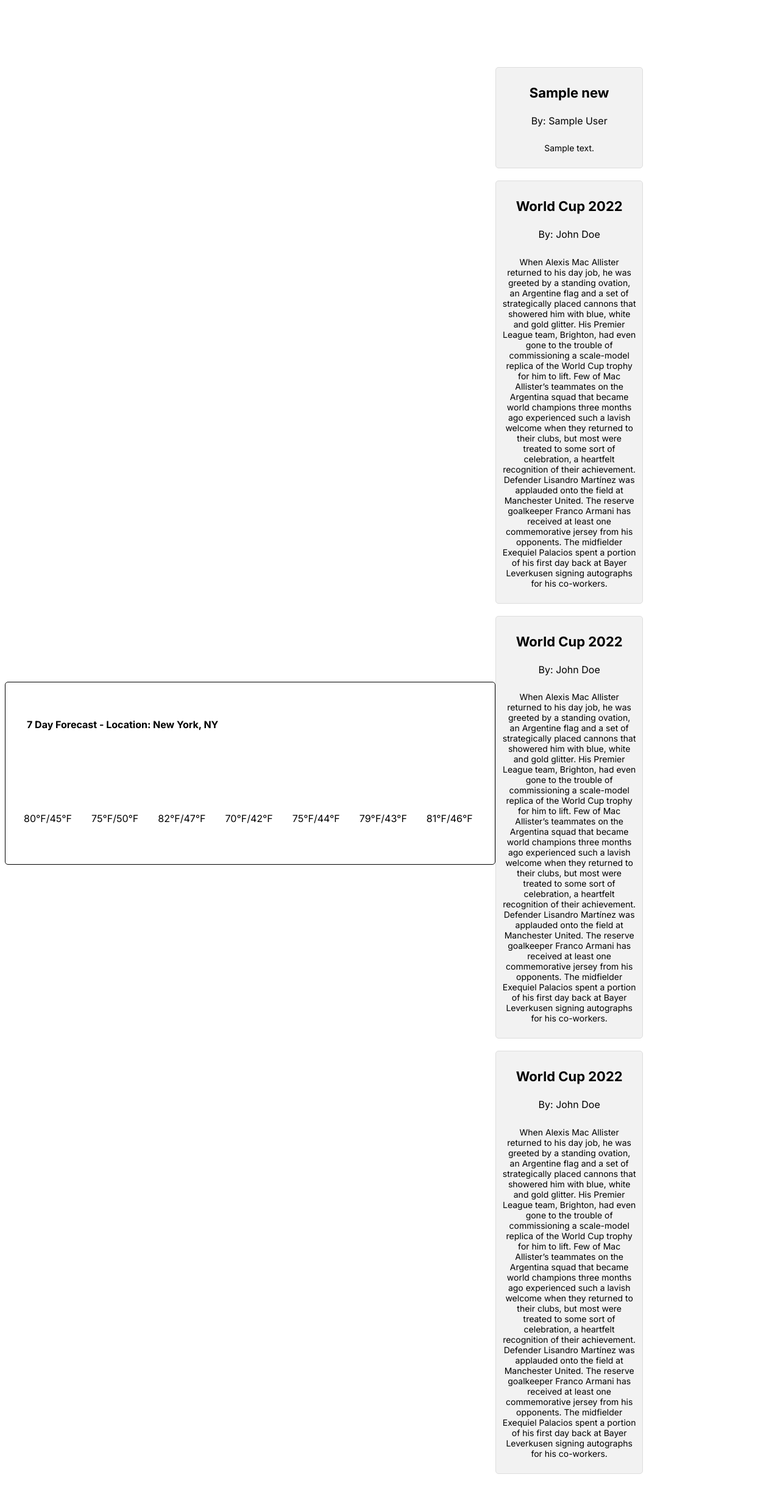
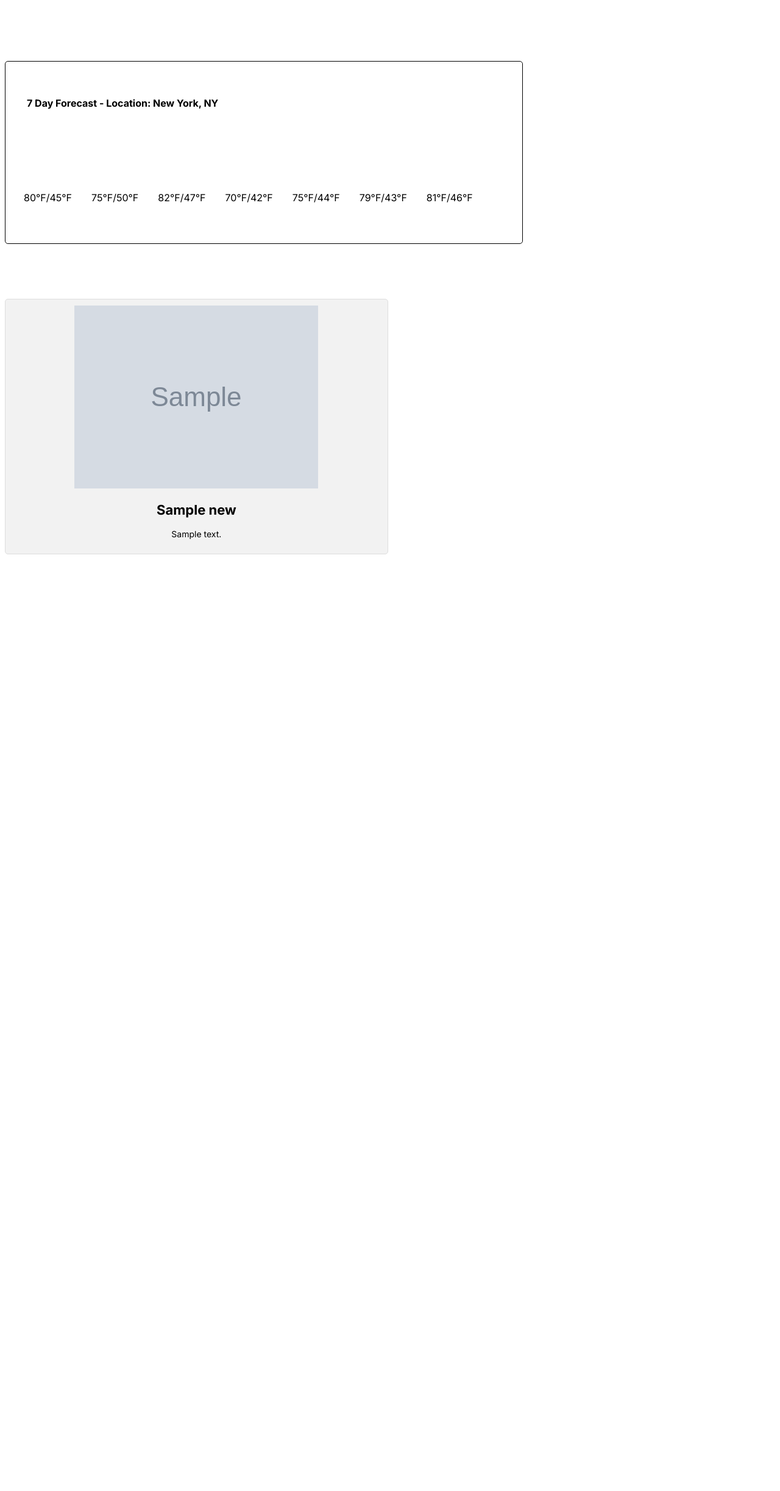
Before and after one commit to Breathing-ls-Fun/Newsfeed-app, a Django app: template templates/home.html in a window 1280 px wide. Shown: the part 61-2506 px from the top of the page at 61% size. After the commit the page ends 970 px from the top, so only its background shows below. Run offline with Django 3.2, Linux system fonts and the light colour scheme; the template is opened without the code that fills it: most values are stand-ins (such as "Sample title", 1, 10 or a date in 2020); grey boxes marked "Sample" are stand-in pictures.

Commit message:
added code to display images + cleanups

```diff
--- a/templates/home.html
+++ b/templates/home.html
@@ -4,16 +4,6 @@
 {% block content %}
 
 <head>
-	<meta charset="utf-8">
-  <meta http-equiv="X-UA-Compatible" content="IE=edge">
-  <title>NewsFeed</title>
-  <meta name="description" content="">
-  <meta name="viewport" content="width=device-width, initial-scale=1">
-	<link rel="stylesheet" href="https://cdnjs.cloudflare.com/ajax/libs/font-awesome/4.7.0/css/font-awesome.min.css">
-	<link rel="stylesheet" href="https://cdnjs.cloudflare.com/ajax/libs/font-awesome/5.15.3/css/all.min.css" integrity="sha512-LMFxM7bdzDvH1/zEFL1f3BnFhLsfuvQcLQ6XfvU3qg0WW0ZT6QymTmWyRkLgJw6F/m0vIbnli7XpupAHPttBzA==" crossorigin="anonymous" referrerpolicy="no-referrer" />
-	<link rel="preconnect" href="https://fonts.googleapis.com">
-  <link rel="preconnect" href="https://fonts.gstatic.com" crossorigin>
-  <link href="https://fonts.googleapis.com/css2?family=Inter:wght@400;500;700&display=swap" rel="stylesheet">
 	<link rel="stylesheet" href="{% static 'css/home.css' %}">
 </head>
 
@@ -35,39 +25,19 @@
 					</div>
 				</div>
 		</div>
+	</div>
 
-		<div class="news-container">
-			{% for title, description, url, author, date in all_news %}
+	<div class="news-container">
+		{% for title, description, url, author, date, image in all_news %}
 			<div class="news-column">
-			  <div class="news-article">
-					<h3 id="article-title">{{title}}</h3>
-					<h5 id="article-author">By: {{author}}</h5>
+				<div class="news-article">
+					<img class="article-image" src= "{{ image }}">
+					<a href="{{ url }}">
+						<h3 id="article-title">{{title}}</h3>
+					</a>
 					<p id="article-content">{{description}}</p>
-			  </div>
+				</div>
 			</div>
 			{% endfor %}
-			<div class="news-column">
-				<div class="news-article">
-					<h3 id="article-title">World Cup 2022</h3>
-					<h5 id="article-author">By: John Doe</h5>
-					<p id="article-content">When Alexis Mac Allister returned to his day job, he was greeted by a standing ovation, an Argentine flag and a set of strategically placed cannons that showered him with blue, white and gold glitter. His Premier League team, Brighton, had even gone to the trouble of commissioning a scale-model replica of the World Cup trophy for him to lift. Few of Mac Allister’s teammates on the Argentina squad that became world champions three months ago experienced such a lavish welcome when they returned to their clubs, but most were treated to some sort of celebration, a heartfelt recognition of their achievement. Defender Lisandro Martínez was applauded onto the field at Manchester United. The reserve goalkeeper Franco Armani has received at least one commemorative jersey from his opponents. The midfielder Exequiel Palacios spent a portion of his first day back at Bayer Leverkusen signing autographs for his co-workers.</p>
-				</div>
-			</div>
-
-			<div class="news-column">
-				<div class="news-article">
-					<h3 id="article-title">World Cup 2022</h3>
-					<h5 id="article-author">By: John Doe</h5>
-					<p id="article-content">When Alexis Mac Allister returned to his day job, he was greeted by a standing ovation, an Argentine flag and a set of strategically placed cannons that showered him with blue, white and gold glitter. His Premier League team, Brighton, had even gone to the trouble of commissioning a scale-model replica of the World Cup trophy for him to lift. Few of Mac Allister’s teammates on the Argentina squad that became world champions three months ago experienced such a lavish welcome when they returned to their clubs, but most were treated to some sort of celebration, a heartfelt recognition of their achievement. Defender Lisandro Martínez was applauded onto the field at Manchester United. The reserve goalkeeper Franco Armani has received at least one commemorative jersey from his opponents. The midfielder Exequiel Palacios spent a portion of his first day back at Bayer Leverkusen signing autographs for his co-workers.</p>
-				</div>
-			</div>
-
-			<div class="news-column">
-				<div class="news-article">
-					<h3 id="article-title">World Cup 2022</h3>
-					<h5 id="article-author">By: John Doe</h5>
-					<p id="article-content">When Alexis Mac Allister returned to his day job, he was greeted by a standing ovation, an Argentine flag and a set of strategically placed cannons that showered him with blue, white and gold glitter. His Premier League team, Brighton, had even gone to the trouble of commissioning a scale-model replica of the World Cup trophy for him to lift. Few of Mac Allister’s teammates on the Argentina squad that became world champions three months ago experienced such a lavish welcome when they returned to their clubs, but most were treated to some sort of celebration, a heartfelt recognition of their achievement. Defender Lisandro Martínez was applauded onto the field at Manchester United. The reserve goalkeeper Franco Armani has received at least one commemorative jersey from his opponents. The midfielder Exequiel Palacios spent a portion of his first day back at Bayer Leverkusen signing autographs for his co-workers.</p>
-				</div>
-			</div>
-    </div>
+	</div>
 {% endblock %}
```
